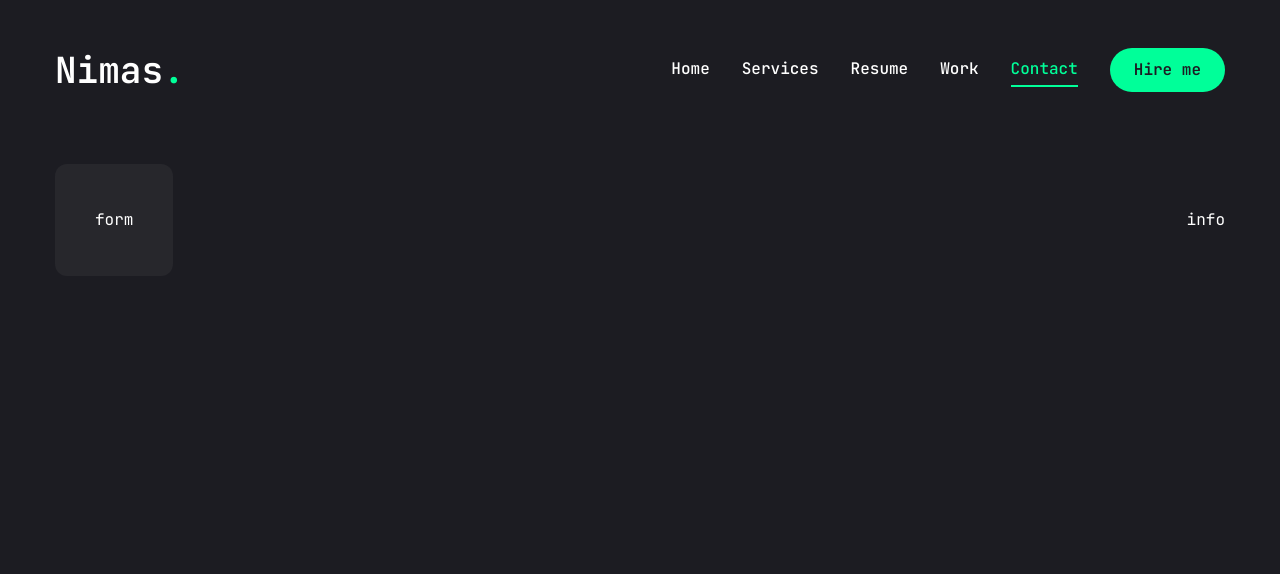
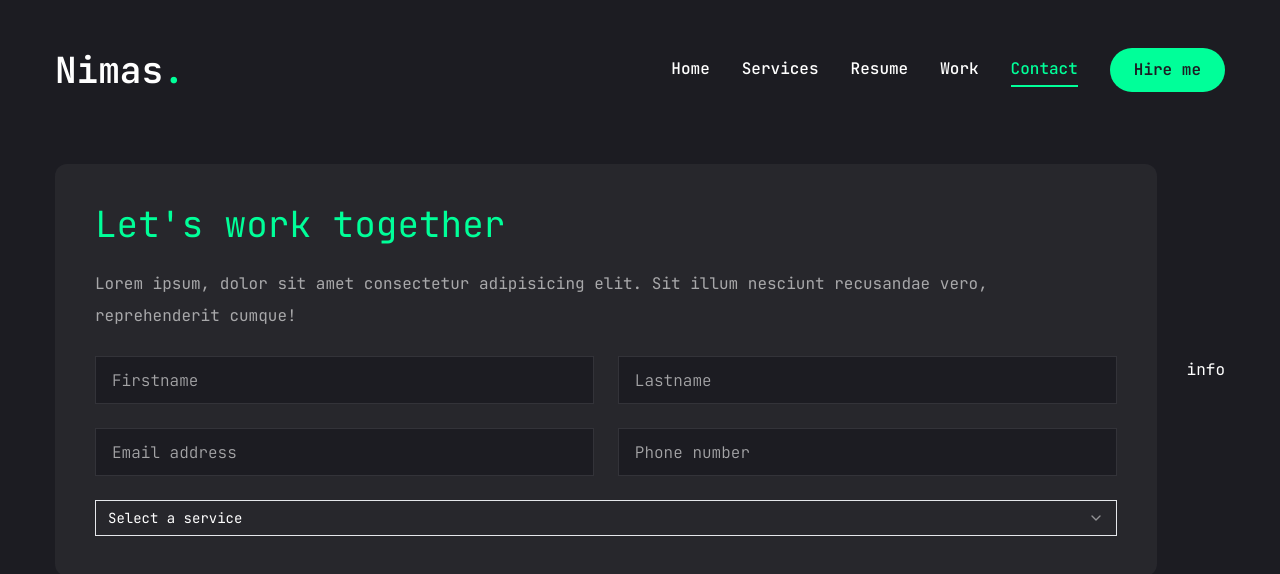
Before and after one commit to Kafoor-Nimas/my-portfolio, a Next.js app: page /contact in a window 1280 px wide. Shown: the top 574 px of the page. Built offline with nearby package versions, Linux system fonts and the light colour scheme.

Commit message:
enhance Contact form layout with new input fields and service selection

```diff
--- a/app/contact/page.jsx
+++ b/app/contact/page.jsx
@@ -51,7 +51,32 @@
           {/* form */}
           <div className="xl:h-[54%] order-2 xl:order-none">
             <form className="flex flex-col gap-6 p-10 bg-[#27272c] rounded-xl">
-              form
+              <h3 className="text-4xl text-accent">Let's work together</h3>
+              <p className="text-white/60">
+                Lorem ipsum, dolor sit amet consectetur adipisicing elit. Sit
+                illum nesciunt recusandae vero, reprehenderit cumque!
+              </p>
+              {/* input */}
+              <div className="grid grid-cols-1 md:grid-cols-2 gap-6">
+                <Input type="firstname" placeholder="Firstname" />
+                <Input type="lastname" placeholder="Lastname" />
+                <Input type="email" placeholder="Email address" />
+                <Input type="phone" placeholder="Phone number" />
+              </div>
+              {/* select */}
+              <Select>
+                <SelectTrigger className="w-full">
+                  <SelectValue placeholder="Select a service" />
+                </SelectTrigger>
+                <SelectContent>
+                  <SelectGroup>
+                    <SelectLabel>Select a service</SelectLabel>
+                    <SelectItem value="est">Web Development</SelectItem>
+                    <SelectItem value="cst">UI/UX Design</SelectItem>
+                    <SelectItem value="est">Logo Design</SelectItem>
+                  </SelectGroup>
+                </SelectContent>
+              </Select>
             </form>
           </div>
           {/* info */}
--- a/components/ui/input.jsx
+++ b/components/ui/input.jsx
@@ -1,19 +1,20 @@
-import * as React from "react"
+import * as React from "react";
 
-import { cn } from "@/lib/utils"
+import { cn } from "@/lib/utils";
 
 const Input = React.forwardRef(({ className, type, ...props }, ref) => {
   return (
     <input
       type={type}
       className={cn(
-        "flex h-9 w-full rounded-md border border-input bg-transparent px-3 py-1 text-base shadow-sm transition-colors file:border-0 file:bg-transparent file:text-sm file:font-medium file:text-foreground placeholder:text-muted-foreground focus-visible:outline-none focus-visible:ring-1 focus-visible:ring-ring disabled:cursor-not-allowed disabled:opacity-50 md:text-sm",
-        className
+        "flex h-[48px] rounded-md border border-white/10 focus:border-accent font-light bg-primary px-4 py-5 text-base placeholder:text-white/60 outline-none",
+        className,
       )}
       ref={ref}
-      {...props} />
+      {...props}
+    />
   );
-})
-Input.displayName = "Input"
+});
+Input.displayName = "Input";
 
-export { Input }
+export { Input };
```
